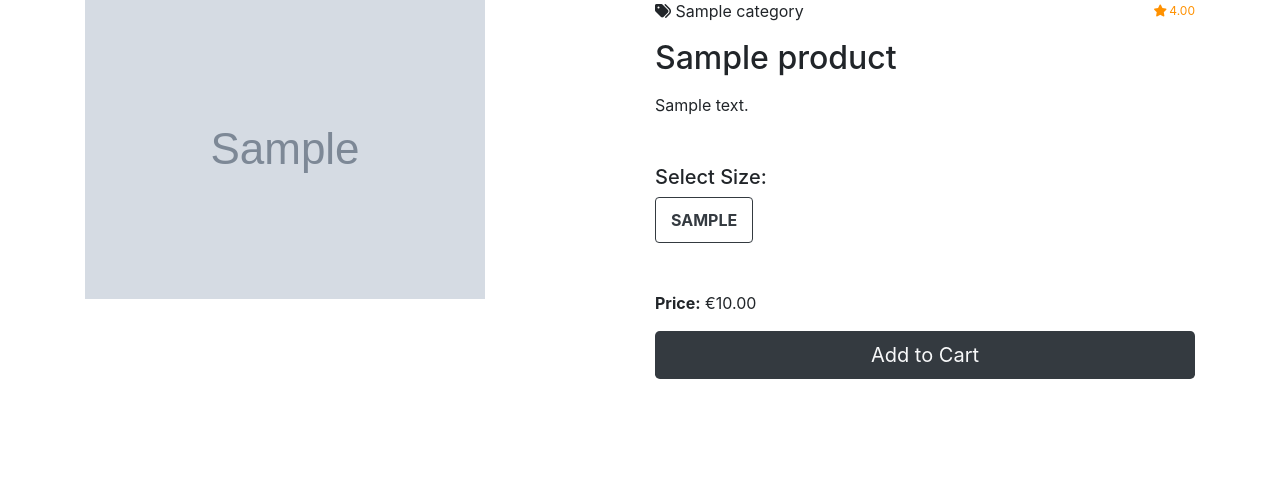
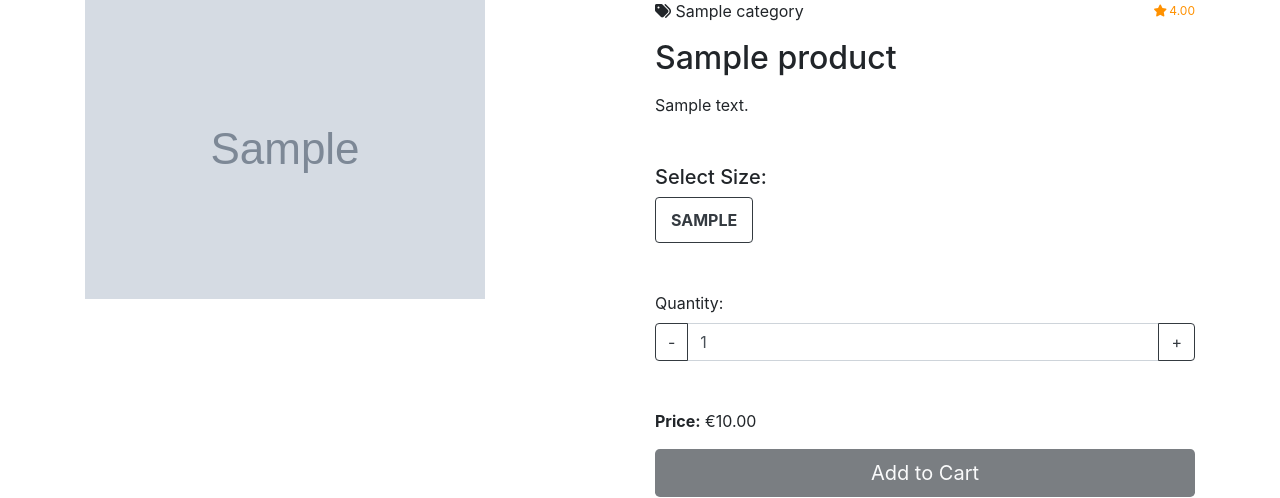
Before and after one commit to EAmbrozas/gear-up, a Django app: page /products/product/1/ in a window 1280 px wide. Shown: the part 302-800 px from the top of the page. Run offline with Django 3.2, Linux system fonts and the light colour scheme; tables that the repository leaves empty hold one stand-in row (values such as "Sample post"); grey boxes marked "Sample" are stand-in pictures; some libraries are stand-ins or nearby versions.

```diff
--- a/products/templates/products/product_detail.html
+++ b/products/templates/products/product_detail.html
@@ -69,11 +69,25 @@
                 </div>
                 {% endif %}
 
+                <!-- Quantity Input with Increase and Decrease Buttons -->
+                <div class="mb-5">
+                    <label for="quantityInput">Quantity:</label>
+                    <div class="input-group">
+                        <div class="input-group-prepend">
+                            <button type="button" class="btn btn-outline-dark" id="decreaseQuantity">-</button>
+                        </div>
+                        <input type="number" id="quantityInput" name="quantity" min="1" class="form-control" value="1">
+                        <div class="input-group-append">
+                            <button type="button" class="btn btn-outline-dark" id="increaseQuantity">+</button>
+                        </div>
+                    </div>
+                </div>
+
                 <!-- Product Price -->
                 <p class="product-price"><strong>Price:</strong> €{{ product.price }}</p>
 
                 <!-- Add to Cart Button -->
-                <button type="button" class="btn bg-dark text-light btn-lg w-100">Add to Cart</button>
+                <button type="button" class="btn bg-dark text-light btn-lg w-100" id="addToCartButton" disabled>Add to Cart</button>
             </div>
         </div>
     </div>
@@ -81,19 +95,40 @@
 {% endblock %}
 
 {% block postloadjs %}
-<!-- JavaScript for Size Button Interactivity -->
+<!-- JavaScript for Size Button Interactivity and Add to Cart Button Enable/Disable Logic -->
 <script>
     document.addEventListener('DOMContentLoaded', function() {
         const sizeButtons = document.querySelectorAll('.btn-size');
+        const addToCartButton = document.getElementById('addToCartButton');
+
         sizeButtons.forEach(button => {
             button.addEventListener('click', function() {
-                // Only add 'active' class if button is not disabled
                 if (!this.hasAttribute('disabled')) {
                     sizeButtons.forEach(btn => btn.classList.remove('active'));
                     this.classList.add('active');
+                    addToCartButton.disabled = false; // Enable the Add to Cart button
                 }
             });
         });
+
+        // Quantity Adjustment Logic
+        const increaseQuantityButton = document.getElementById('increaseQuantity');
+        const decreaseQuantityButton = document.getElementById('decreaseQuantity');
+        const quantityInput = document.getElementById('quantityInput');
+
+        if (increaseQuantityButton && decreaseQuantityButton) {
+            increaseQuantityButton.addEventListener('click', function() {
+                let currentQuantity = parseInt(quantityInput.value) || 1;
+                quantityInput.value = currentQuantity + 1;
+            });
+
+            decreaseQuantityButton.addEventListener('click', function() {
+                let currentQuantity = parseInt(quantityInput.value) || 1;
+                if (currentQuantity > 1) {
+                    quantityInput.value = currentQuantity - 1;
+                }
+            });
+        }
     });
 </script>
 {% endblock %}
--- a/static/css/base.css
+++ b/static/css/base.css
@@ -167,3 +167,14 @@
 .border-left-danger {
     border-color: #dc3545;
 }
+
+/* Hide arrows in number input fields */
+input[type="number"]::-webkit-inner-spin-button,
+input[type="number"]::-webkit-outer-spin-button {
+    -webkit-appearance: none;
+    margin: 0;
+}
+
+input[type="number"] {
+    -moz-appearance: textfield; /* Firefox */
+}
```
